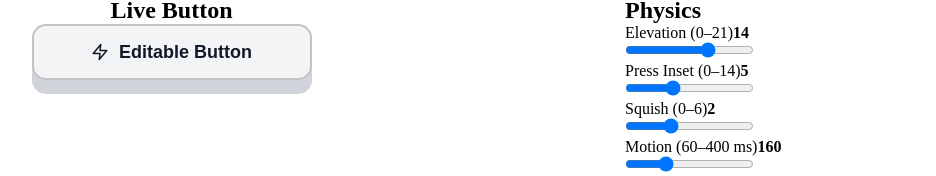
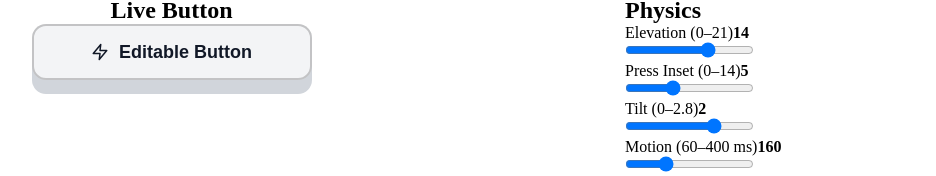
Before and after one commit to archisvaze/react-tilt-button, a React (Vite) app: page / in a window 1280 px wide. Shown: the part 108-284 px from the top of the page, without its empty margins (272-1208 px from the left). Built offline with nearby package versions, Linux system fonts and the light colour scheme.

Commit message:
switched to tilt

```diff
--- a/src/Button.jsx
+++ b/src/Button.jsx
@@ -12,7 +12,7 @@ export default function Button({
 
     elevation = 14,
     pressInset = 5,
-    squish = 2,
+    tilt = 2,
     motion = 160,
 
     width = 260,
@@ -47,7 +47,10 @@ export default function Button({
     const rawPressInset = Math.max(0, Number(pressInset) || 0);
     const effectivePressInset = clamp(rawPressInset, 0, effectiveElevation);
 
-    const squishVal = Math.max(0, Number(squish) || 0);
+    const rawTilt = Math.max(0, Number(tilt) || 0);
+    const maxTilt = Math.max(0, Number((effectiveElevation * 0.2).toFixed(2)));
+    const effectiveTilt = clamp(rawTilt, 0, maxTilt);
+
     const motionMs = Math.max(0, Number(motion) || 0);
 
     // =========================
@@ -92,7 +95,7 @@ export default function Button({
     const styleVars = {
         '--button-raise-level': `${effectiveElevation}px`,
         '--press-inset': `${effectivePressInset}px`,
-        '--button-hover-pressure': squishVal,
+        '--button-hover-pressure': effectiveTilt,
         '--transform-speed': `${motionMs}ms`,
         '--radius': typeof radius === 'number' ? `${radius}px` : radius,
 
--- a/src/button.css
+++ b/src/button.css
@@ -33,9 +33,10 @@
   left: 0;
   right: 0;
   bottom: 0;
-  height: calc(100% - var(--button-raise-level));
+  height: calc(90% - var(--button-raise-level));
   background: var(--side-color);
-  border-radius: var(--radius);
+  border-bottom-left-radius: var(--radius);
+  border-bottom-right-radius: var(--radius);
 }
 
 /* Face */
--- a/src/test/app.jsx
+++ b/src/test/app.jsx
@@ -7,7 +7,7 @@ export default function App() {
     const [controls, setControls] = useState({
         elevation: 14,
         pressInset: 5,
-        squish: 2,
+        tilt: 2,
         motion: 160,
         radius: 14,
         width: 280,
@@ -26,6 +26,8 @@ export default function App() {
     const faceHeight = controls.height - effectiveElevation;
     const maxRadius = Math.max(0, Math.floor(faceHeight / 3));
 
+    const maxTilt = Math.max(0, Number((effectiveElevation * 0.2).toFixed(2)));
+
     const update = (key, value) => {
         setControls((c) => ({ ...c, [key]: value }));
     };
@@ -37,6 +39,7 @@ export default function App() {
             if (next.elevation > maxElevation) next.elevation = maxElevation;
             if (next.pressInset > next.elevation) next.pressInset = next.elevation;
             if (next.radius > maxRadius) next.radius = maxRadius;
+            if (next.tilt > maxTilt) next.tilt = maxTilt;
 
             return next;
         });
@@ -86,12 +89,12 @@ export default function App() {
                     />
 
                     <Slider
-                        label='Squish (0–6)'
+                        label={`Tilt (0–${maxTilt})`}
                         min={0}
-                        max={6}
+                        max={maxTilt}
                         step={0.1}
-                        value={controls.squish}
-                        onChange={(v) => update('squish', v)}
+                        value={controls.tilt}
+                        onChange={(v) => update('tilt', v)}
                     />
 
                     <Slider
```
Also changed, not shown: 1 other file (tests, documents, lock files or other folders).
